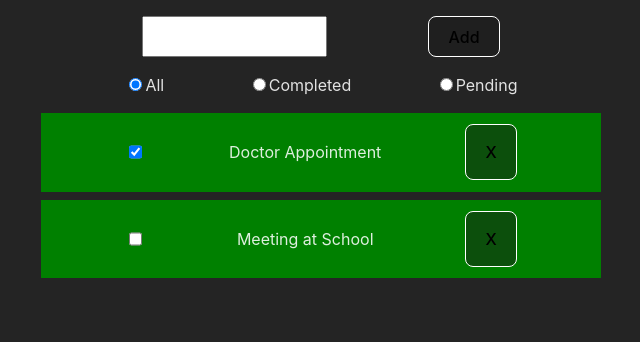
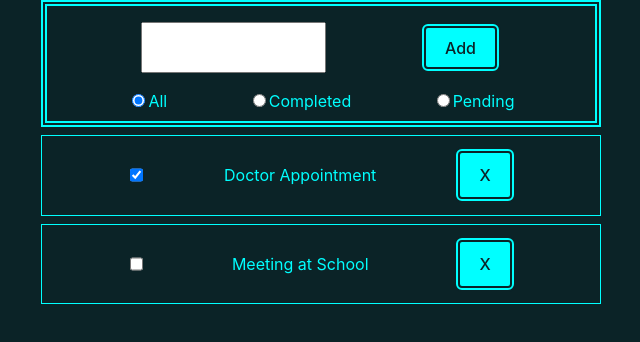
Before and after one commit to Nakosume/Programacion_Web_2024, a React (Vite) app in the folder Todo_List_App/: page / in a window 1280 px wide. Shown: the top 342 px of the page, without its empty margins (319-959 px from the left). Built offline with nearby package versions, Linux system fonts and the light colour scheme.

Commit message:
Style update

```diff
--- a/Todo_List_App/src/style.css
+++ b/Todo_List_App/src/style.css
@@ -4,8 +4,8 @@
   font-weight: 400;
 
   color-scheme: light dark;
-  color: rgba(255, 255, 255, 0.87);
-  background-color: #242424;
+  color: #00ffff;
+  background-color: #0b2327;
 
   font-synthesis: none;
   text-rendering: optimizeLegibility;
@@ -41,6 +41,9 @@ body {
 }
 
 .top-bar{
+  color: #00ffff;
+  background-color: #0b2327;
+  border:  double 6px #00ffff;
   padding-top: 2vh;
   padding-bottom: 1vh;
 }
@@ -74,7 +77,9 @@ body {
 }
 
 .todo-item{
-  background-color: green;
+  color: #00ffff;
+  background-color: #0b2327;
+  border: 1px solid #00ffff;
   margin-top: 1vh;
   padding-top: 2%;
   padding-bottom: 2%;
@@ -87,12 +92,13 @@ body {
 
 button {
   border-radius: 8px;
-  border: 1px solid white;
+  border:  double 6px #0b2327;
   padding: 0.6em 1.2em;
   font-size: 1em;
   font-weight: 500;
   font-family: inherit;
-  background-color: hsla(0, 0%, 10%, 0.482);
+  background-color: #00ffff;
+  color: #0b2327;
   cursor: pointer;
   transition: border-color 0.25s;
 }
```
